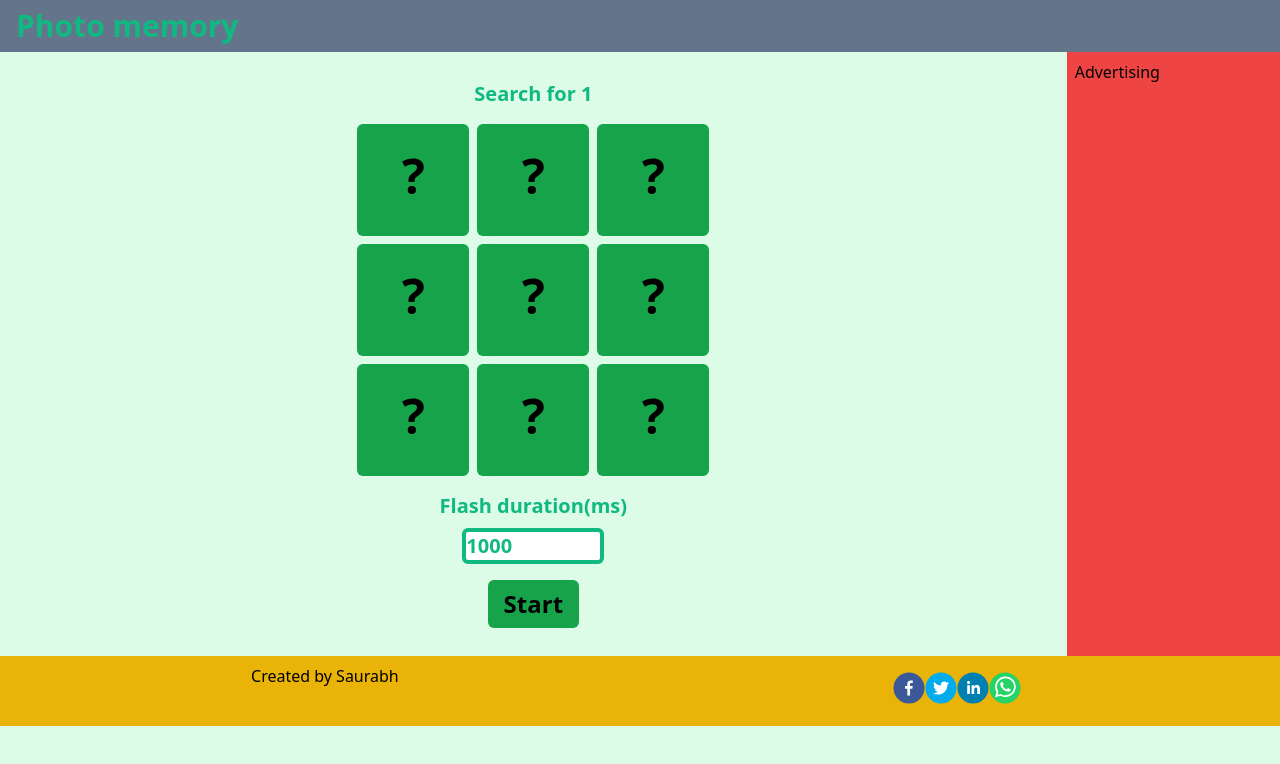
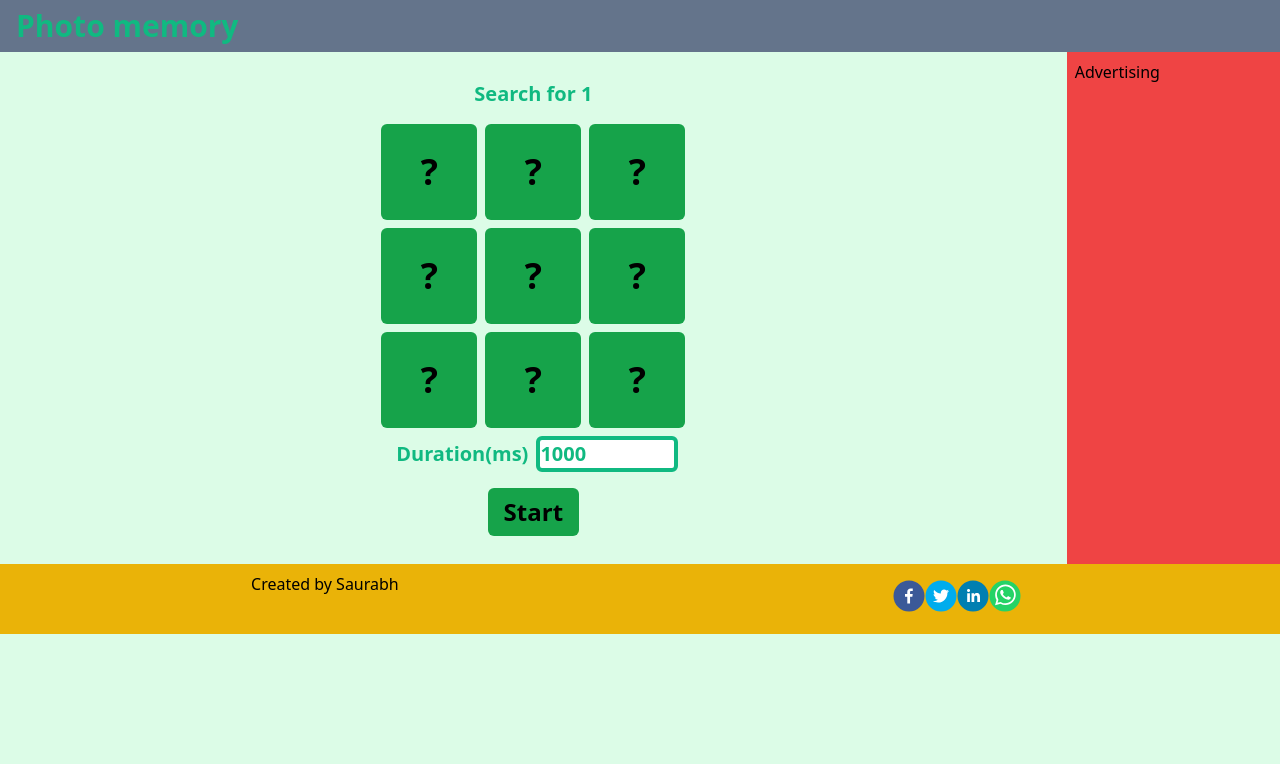
Before and after one commit to saurabhp75/board-game, a React (Vite) app: page / in a window 1280 px wide. Shown: the top 764 px of the page. Built offline with nearby package versions, Linux system fonts and the light colour scheme.

Commit message:
Update UI

```diff
--- a/src/board/Board.jsx
+++ b/src/board/Board.jsx
@@ -80,7 +80,7 @@ const Board = () => {
 
   return (
     <>
-      <div className="font-san mx-3 my-3 flex flex-col items-center">
+      <div className="font-san mx-3 my-3 flex flex-col items-center justify-end">
         <div className="m-2 text-xl font-bold text-emerald-500">
           {boardState.won ? "You win!" : `Search for ${boardState.searchNum}`}
         </div>
--- a/src/board/Cell.jsx
+++ b/src/board/Cell.jsx
@@ -97,7 +97,7 @@ const Cell = ({ num, boardState, boardDispatch }) => {
   return (
     <div
       onClick={() => handleClick(num, cellState, boardState)}
-      className="rounded-md bg-green-600 text-center text-5xl font-bold hover:bg-green-400 p-7 hover:scale-110"
+      className="rounded-md bg-green-600 text-center text-4xl font-bold hover:bg-green-400 p-7 hover:scale-110"
     >
       {showText(cellState.state, num)}
     </div>
--- a/src/board/Duration.jsx
+++ b/src/board/Duration.jsx
@@ -8,11 +8,12 @@ function Duration({ boardState, boardDispatch }) {
   }
   return (
     <>
+      <div>
         <label
           htmlFor="duration"
           className="m-2 text-xl font-bold text-emerald-500"
         >
-        Flash duration(ms)
+          Duration(ms)
         </label>
         <input
           className="mb-2 rounded-md border-4 border-emerald-500 text-xl font-bold text-emerald-500"
@@ -26,6 +27,7 @@ function Duration({ boardState, boardDispatch }) {
           step="10"
           onChange={handleChange}
         />
+      </div>
     </>
   );
 }
--- a/tailwind.config.cjs
+++ b/tailwind.config.cjs
@@ -5,11 +5,11 @@ module.exports = {
     extend: {
       gridTemplateColumns: {
         // Simple 16 column grid
-        cell: "repeat(3, minmax(0, 7rem))",
+        cell: "repeat(3, minmax(0, 6rem))",
       },
       gridTemplateRows: {
         // Simple 16 column grid
-        cell: "repeat(3, minmax(0, 7rem))",
+        cell: "repeat(3, minmax(0, 6rem))",
       },
       keyframes: {
         wiggle: {
```
Lines whose indentation alone changed are shown as unchanged.
